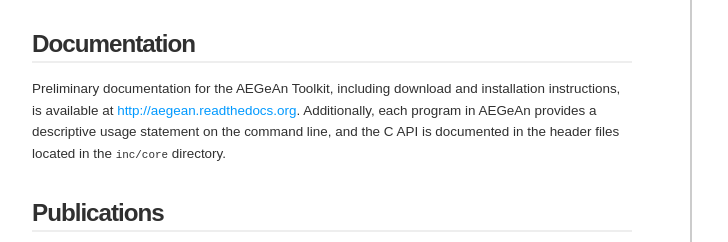
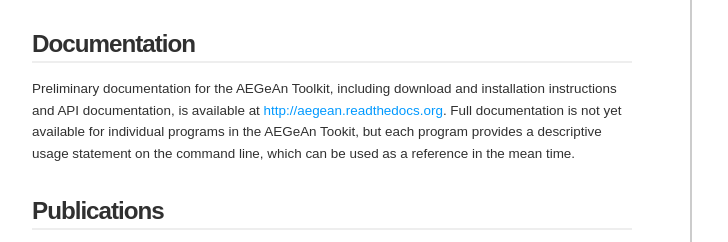
Before and after one commit to BrendelGroup/AEGeAn, a plain HTML site: page index.html in a window 1280 px wide. Shown: the part 192-434 px from the top of the page, 118-846 px from the left. Drawn offline with Linux system fonts and the light colour scheme.

Commit message:
Update doc description

```diff
--- a/index.html
+++ b/index.html
@@ -28,7 +28,7 @@
       </p>
 
       <h3>Documentation</h3>
-      <p>Preliminary documentation for the AEGeAn Toolkit, including download and installation instructions, is available at <a href="http://aegean.readthedocs.org" title="Documentation for AEGeAn">http://aegean.readthedocs.org</a>. Additionally, each program in AEGeAn provides a descriptive usage statement on the command line, and the C API is documented in the header files located in the <code>inc/core</code> directory.</p>
+      <p>Preliminary documentation for the AEGeAn Toolkit, including download and installation instructions and API documentation, is available at <a href="http://aegean.readthedocs.org" title="Documentation for AEGeAn">http://aegean.readthedocs.org</a>. Full documentation is not yet available for individual programs in the AEGeAn Tookit, but each program provides a descriptive usage statement on the command line, which can be used as a reference in the mean time.</p>
 
       <h3>Publications</h3>
       <p><strong>Daniel S. Standage</strong> and Volker P. Brendel (2012) ParsEval: parallel comparison and analysis of gene structure annotations. <em>BMC Bioinformatics</em>, <strong>13</strong>:187, <a href="http://dx.doi.org/10.1186/1471-2105-13-187" target="_blank">doi:10.1186/1471-2105-13-187</a>.</p>
```
Also changed, not shown: 1 other file.
